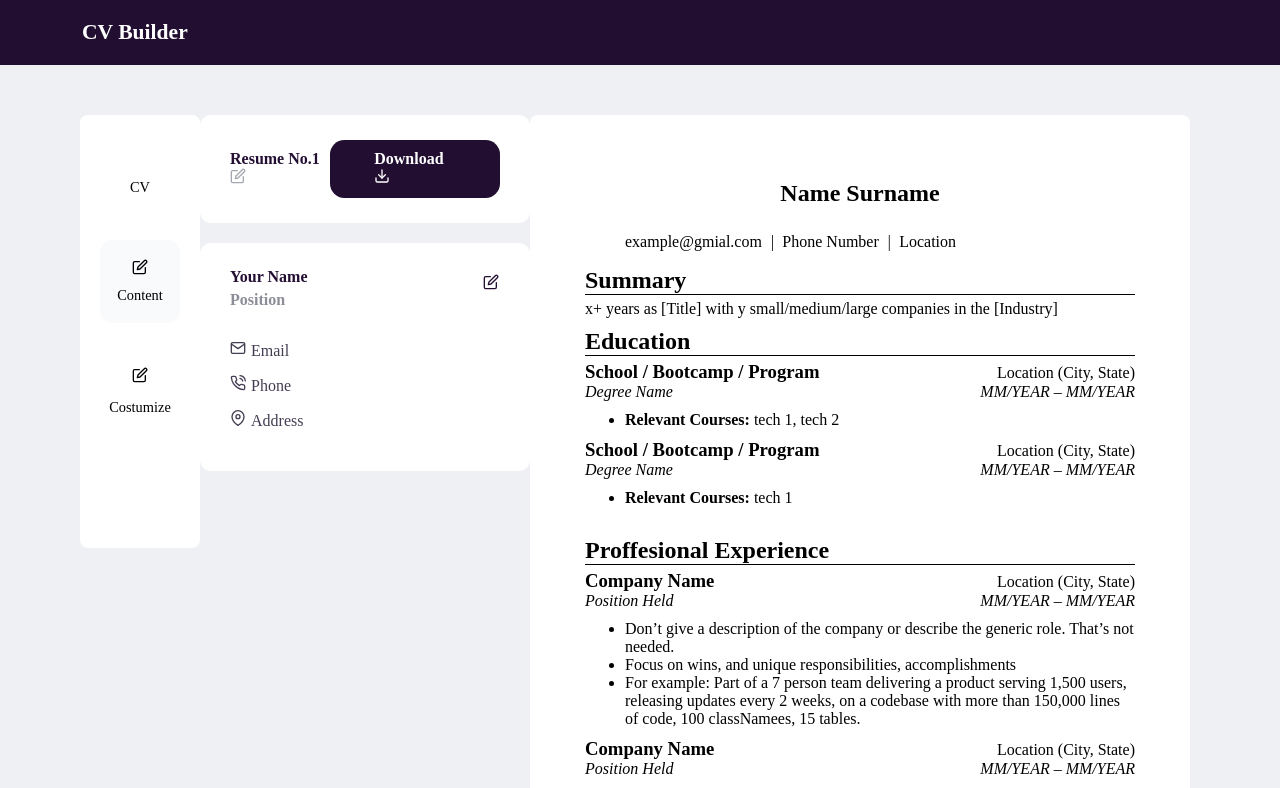
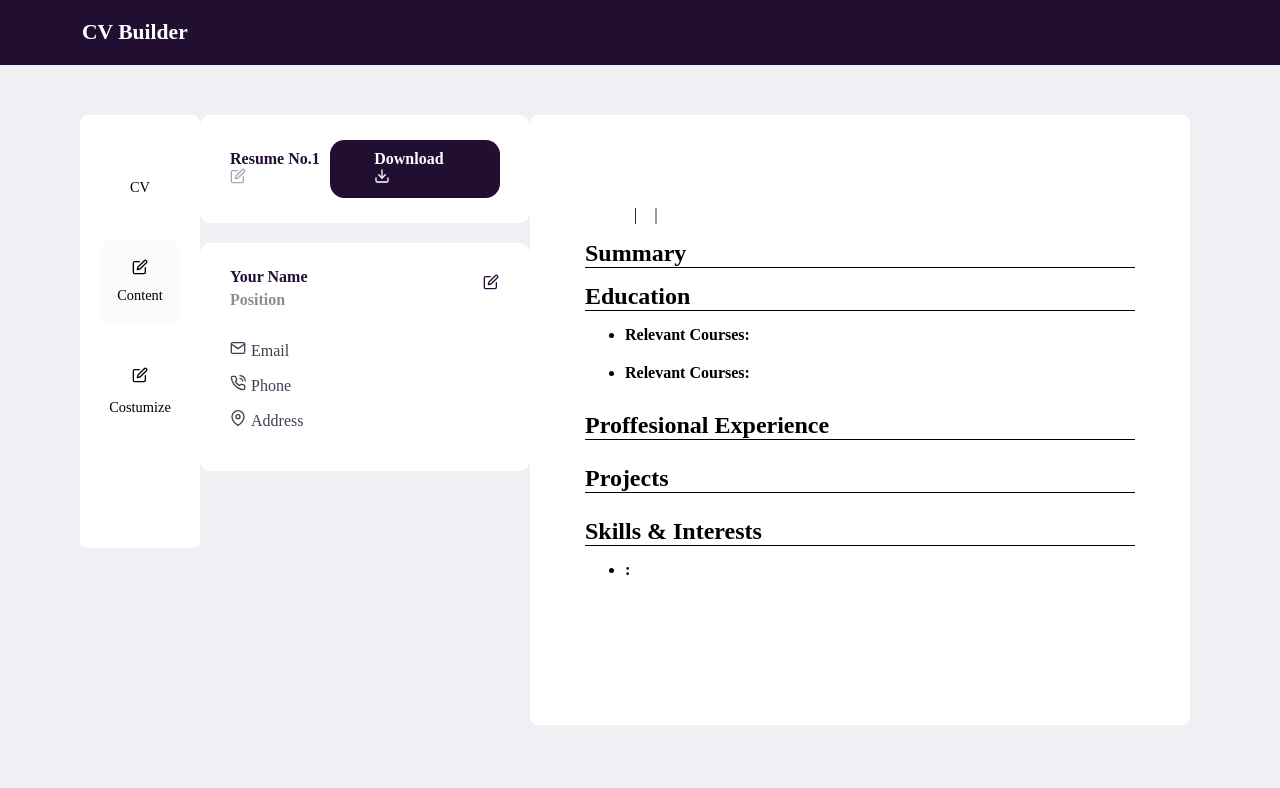
Before and after one commit to dorisashehi/resume, a React (Vite) app: page / in a window 1280 px wide. Shown: the top 788 px of the page. Built offline with nearby package versions, Linux system fonts and the light colour scheme.

Commit message:
Profile data shown directly in CV paper

```diff
--- a/src/App.jsx
+++ b/src/App.jsx
@@ -4,12 +4,79 @@ import CVPaper from './Components/CV'
 import Profile from './Components/Profile'
 import { useState } from 'react'
 //import Skills from './Components/Skills'
-import defaultInfo from './defaultCV'
+//import defaultInfo from './defaultCV'
 
 function App() {
 
 
-    const [resumeInfo, setDefaultCV] = useState(defaultInfo);
+    //const [resumeInfo, setDefaultCV] = useState(defaultInfo);
+
+    const [cvData, setCVData] = useState(
+        {
+
+            profile: { //PROFILE SECTION DATA
+                fullName: '',
+                email: '',
+                phone: '',
+                location: '',
+                others: {
+                    website: '',
+                    github: '',
+                    linkedIn: ''
+                }
+            },
+            summary: '', //SUMMARY SECTION DATA
+            education: [ //EDUCATION SECTION DATA
+                {
+                    school: '',
+                    location: '',
+                    degree: '',
+                    date: '',
+                    courses: [],
+                },
+                {
+                    school: '',
+                    location: '',
+                    degree: '',
+                    date: '',
+                    courses: [],
+                }
+            ],
+            experience: [ //EXPERIENCE SECTION DATA
+                {
+                    company: '',
+                    location: '',
+                    position: '',
+                    date: '',
+                    responsibilities: []
+                }
+            ],
+            projects: [ //PROJECTS SECTION DATA
+                {
+                    pro_name: '',
+                    date: '',
+                    work_done: []
+
+                },
+            ],
+            skills: [ //SKILLS SECTION DATA
+                {
+                    skill_name: '',
+                    technologies: []
+                },
+
+            ]
+
+        }
+    )
+
+    const addProfile = (profileObj) => { //ADD PROFILE DATA TO CV DATA TP REFLECT THEM DIRECTLY IN CV PAPER
+        setCVData({
+            ...cvData,
+            profile: profileObj //OBJECT OD DATA PASED FROM THE CHILD COMPONENT
+        })
+    }
+
 
   return (
     <>
@@ -50,13 +117,13 @@ function App() {
                       </buton>
                   </div>
 
-                  <Profile/>
+                  <Profile addProfile = { addProfile }/>
                   {/* <Experience />
 
                   <Skills /> */}
               </div>
 
-            <CVPaper resumeInfo = { resumeInfo } />
+            <CVPaper resumeInfo = { cvData } />
           </main>
       </section>
 
--- a/src/Components/Profile/index.jsx
+++ b/src/Components/Profile/index.jsx
@@ -1,7 +1,8 @@
 import { useState } from "react"
 import OtherLinks from '../OtherLinks'
+import PropTypes from 'prop-types';
 
-function Profile () {
+function Profile (props) {
 
     const [edit, setEdit] = useState(false); //EDIT BUTTON STATE
 
@@ -22,7 +23,7 @@ function Profile () {
     })
 
 
-    const changeValue = (input, value) => { //CHANGE INPUT FIELDS VALUES
+    const changeProfile = (input, value) => { //CHANGE INPUT FIELDS VALUES
 
         setProfile((profile) => {
             if(input === 'website' || input === 'github' || input === 'linkedin'){ //IF OTHERS OBJECT IS MODIFIED
@@ -42,6 +43,8 @@ function Profile () {
                 }
             }
         })
+
+        props.addProfile(profile);
 
     }
 
@@ -112,7 +115,7 @@ function Profile () {
                                     name="name"
                                     id="fullName"
                                     value = {profile.fullName}
-                                    onChange = {(event) => changeValue(event.target.id, event.target.value)}
+                                    onChange = {(event) => changeProfile(event.target.id, event.target.value)}
                                     placeholder="Enter Your First and Last Name"
                                 />
                             </div>
@@ -127,7 +130,7 @@ function Profile () {
                                         id="email"
                                         placeholder="Enter Email"
                                         value = {profile.email}
-                                        onChange = {(event) => changeValue(event.target.id, event.target.value)}
+                                        onChange = {(event) => changeProfile(event.target.id, event.target.value)}
                                     />
                                 </div>
 
@@ -139,7 +142,7 @@ function Profile () {
                                         id="phone"
                                         placeholder="Enter Phone"
                                         value = {profile.phone}
-                                        onChange = {(event) => changeValue(event.target.id, event.target.value)}
+                                        onChange = {(event) => changeProfile(event.target.id, event.target.value)}
                                     />
                                 </div>
                             </div>
@@ -152,7 +155,7 @@ function Profile () {
                                     id="location"
                                     placeholder="City, Country"
                                     value = {profile.location}
-                                    onChange = {(event) => changeValue(event.target.id, event.target.value)}
+                                    onChange = {(event) => changeProfile(event.target.id, event.target.value)}
                                 />
                             </div>
 
@@ -161,15 +164,15 @@ function Profile () {
 
                                 {
 
-                                    (website) && <OtherLinks name = "website"  text = "Website" removeField = {removeField} others = { profile.others } changeValue = { changeValue } />
+                                    (website) && <OtherLinks name = "website"  text = "Website" removeField = {removeField} others = { profile.others } changeValue = { changeProfile } />
                                 }
 
                                 {
-                                    (github) && <OtherLinks name = "github" text = "GitHub" removeField = {removeField} others = { profile.others } changeValue = { changeValue }  />
+                                    (github) && <OtherLinks name = "github" text = "GitHub" removeField = {removeField} others = { profile.others } changeValue = { changeProfile }  />
                                 }
 
                                 {
-                                    (linkedIn) && <OtherLinks name = "linkedin" text = "LinkedIn" removeField = {removeField} others = { profile.others } changeValue = { changeValue } />
+                                    (linkedIn) && <OtherLinks name = "linkedin" text = "LinkedIn" removeField = {removeField} others = { profile.others } changeValue = { changeProfile } />
                                 }
 
 
@@ -212,5 +215,8 @@ function Profile () {
         </>
     )
 }
+Profile.propTypes = {
+    addProfile: PropTypes.func
+};
 
 export default Profile
--- a/src/defaultCV.js
+++ b/src/defaultCV.js
@@ -1,91 +1,56 @@
 const defaultInfo = {
 
     profile: {
-        fullName: 'Name Surname',
-        email: 'example@gmial.com',
-        phone: 'Phone Number',
-        location: 'Location',
+        fullName: '',
+        email: '',
+        phone: '',
+        location: '',
         others: {
             website: '',
             github: '',
             linkedIn: ''
         }
     },
-    summary: 'x+ years as [Title] with y small/medium/large companies in the [Industry]',
+    summary: '',
     education: [
         {
-            school: 'School / Bootcamp / Program',
-            location: 'Location (City, State)',
-            degree: 'Degree Name',
-            date: 'MM/YEAR – MM/YEAR',
-            courses: ['tech 1', 'tech 2'],
+            school: '',
+            location: '',
+            degree: '',
+            date: '',
+            courses: [],
         },
         {
-            school: 'School / Bootcamp / Program',
-            location: 'Location (City, State)',
-            degree: 'Degree Name',
-            date: 'MM/YEAR – MM/YEAR',
-            courses: ['tech 1'],
+            school: '',
+            location: '',
+            degree: '',
+            date: '',
+            courses: [],
         }
     ],
     experience: [
         {
-            company: 'Company Name',
-            location: 'Location (City, State)',
-            position: 'Position Held',
-            date: 'MM/YEAR – MM/YEAR',
-            responsibilities: [
-                'Don’t give a description of the company or describe the generic role. That’s not needed.',
-                'Focus on wins, and unique responsibilities, accomplishments',
-                'For example: Part of a 7 person team delivering a product serving 1,500 users, releasing updates every 2 weeks, on a codebase with more than 150,000 lines of code, 100 classNamees, 15 tables.',
-            ]
-        },
-        {
-            company: 'Company Name',
-            location: 'Location (City, State)',
-            position: 'Position Held',
-            date: 'MM/YEAR – MM/YEAR',
-            responsibilities: [
-                'Don’t give a description of the company or describe the generic role. That’s not needed.',
-                'Focus on wins, and unique responsibilities, accomplishments',
-                'For example: Part of a 7 person team delivering a product serving 1,500 users, releasing updates every 2 weeks, on a codebase with more than 150,000 lines of code, 100 classNamees, 15 tables.',
-            ]
+            company: '',
+            location: '',
+            position: '',
+            date: '',
+            responsibilities: []
         }
     ],
     projects: [
         {
-            pro_name: 'Project Name',
-            date: 'MM/YEAR – MM/YEAR',
-            work_done: [
-                'Cover your project, team/ solo work, quantify and call out notable things like size of projects, number of users, etc.',
-                'Include a link if it’s available online.'
-            ]
+            pro_name: '',
+            date: '',
+            work_done: []
 
         },
-        {
-            pro_name: 'Project Name',
-            work_done: [
-                'Cover your project, team/ solo work, quantify and call out notable things like size of projects, number of users, etc.',
-                'Include a link if it’s available online.'
-            ]
-
-        }
     ],
     skills: [
         {
-            skill_name: 'Skill Name:',
-            technologies: [
-                'Tech 1',
-                'Tech 2'
-            ]
+            skill_name: '',
+            technologies: []
         },
-        {
-            skill_name: 'Skill Name:',
-            technologies: [
-                'Tech 3',
-                'Tech 4'
-            ]
-        }
+
     ]
 
 }
```
